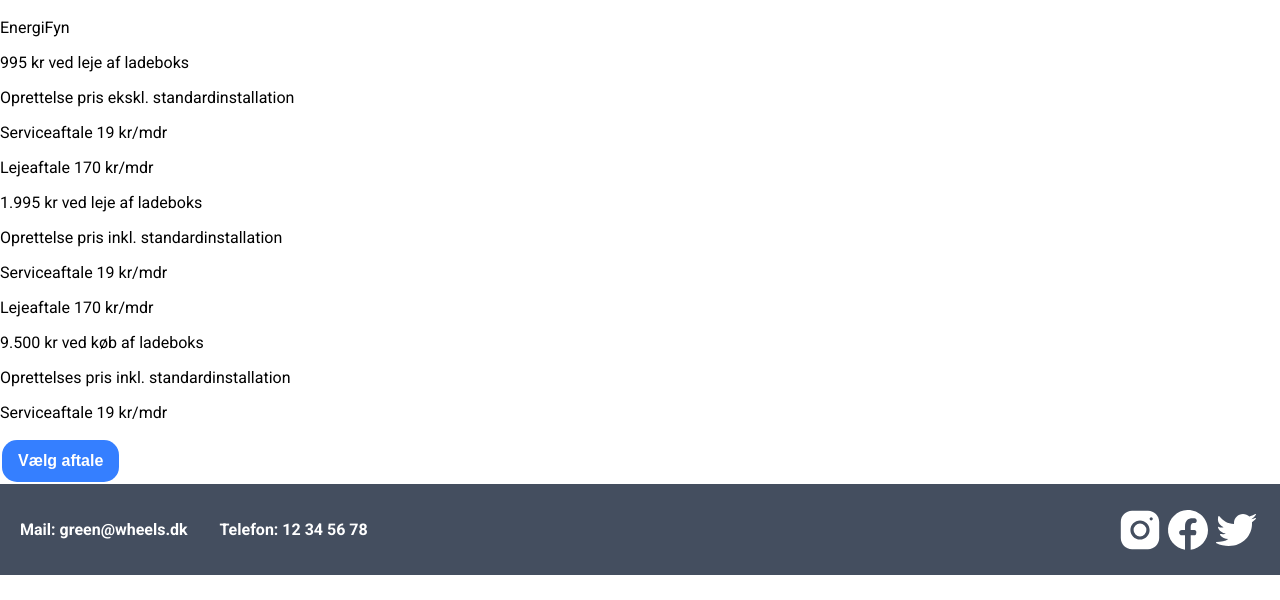
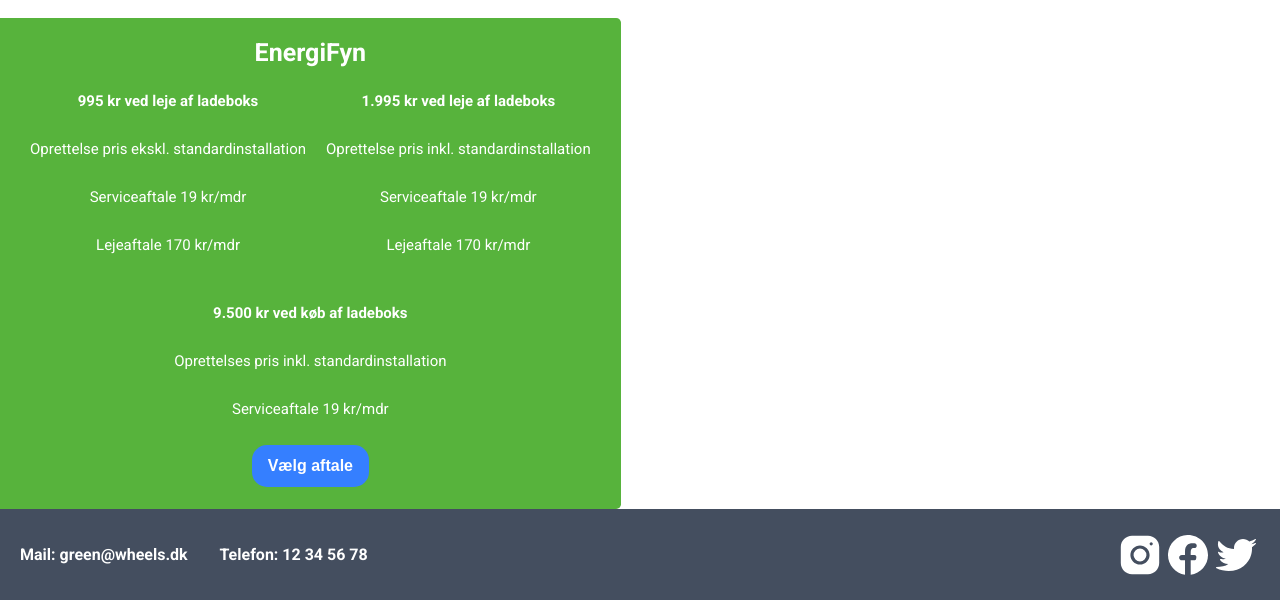
Before and after one commit to AndersBuch/Projekt5, a plain HTML site: page index.html in a window 1280 px wide. Shown: the part 2239-2839 px from the top of the page. Before the commit the page ends 2814 px from the top, so only its background shows below. Drawn offline with Linux system fonts and the light colour scheme; some packages are replaced by stand-ins of ours.

Commit message:
Energifyn Card næsten færdig

```diff
--- a/css/maps.css
+++ b/css/maps.css
@@ -305,6 +305,54 @@ th {
 
 /* Ladeboks cards --- starter */
 
+.card-container {
+  display: flex;
+  background-color: #57B33C;
+  padding: 20px;
+  border-radius: 0 .30rem .30rem 0;
+  justify-content: center;
+  align-items: center;
+  color: #ffffff;
+  width: fit-content;
+  height: fit-content;
+}
+
+.card-flex {
+  display: flex;
+  flex-direction: column;
+  justify-content: center;
+  align-items: center;
+
+}
+
+.firma-logo {
+  font-size: 25px;
+  font-weight: 700;
+}
+
+.cards-flex-row {
+  display: flex;
+  flex-direction: row;
+  justify-content: space-around;
+  align-items: center;
+}
+
+.tekst-bold {
+  font-weight: 600;
+}
+
+.card-content {
+  display: flex;
+  flex-direction: column;
+  justify-content: center;
+  align-items: center;
+  text-align: center;
+  padding: 10px;
+  font-size: 15px;
+  font-weight: 400;
+}
+
+
 
 
 
--- a/index.html
+++ b/index.html
@@ -350,11 +350,12 @@
             </div>
         </div>
 
+        <div class="card-container">
+            <div class="card-flex">
                 <div>
-            <div class="card-container">
                     <div class="firma-logo">EnergiFyn</div>
                 </div>
-            <div class="card-information-container">
+                    <div class="cards-flex-row">
                         <div class="card-content">
                             <p class="tekst-bold">995 kr ved leje af ladeboks</p>
                             <p>Oprettelse pris ekskl. standardinstallation</p>
@@ -367,12 +368,15 @@
                             <p>Serviceaftale 19 kr/mdr</p>
                             <p>Lejeaftale 170 kr/mdr</p>
                         </div>
+                    </div>
                     <div class="card-content">
                         <p class="tekst-bold">9.500 kr ved køb af ladeboks</p>
                         <p>Oprettelses pris inkl. standardinstallation</p>
                         <p>Serviceaftale 19 kr/mdr</p>
                     </div>
+                    <div class="card-button-container">
                         <button class="card-button">Vælg aftale</button>
+                    </div>
             </div>
         </div>
 
```
Lines whose indentation alone changed are shown as unchanged.
